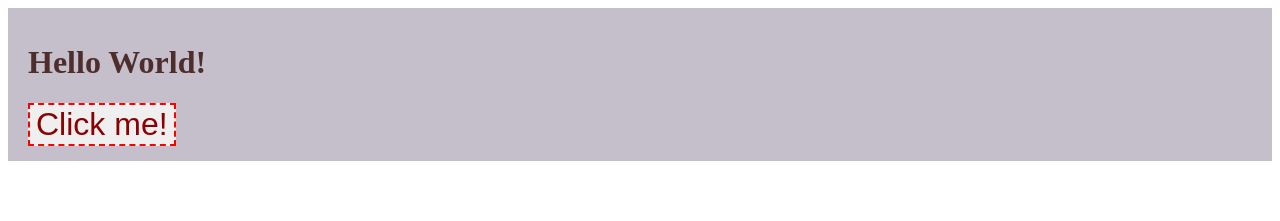
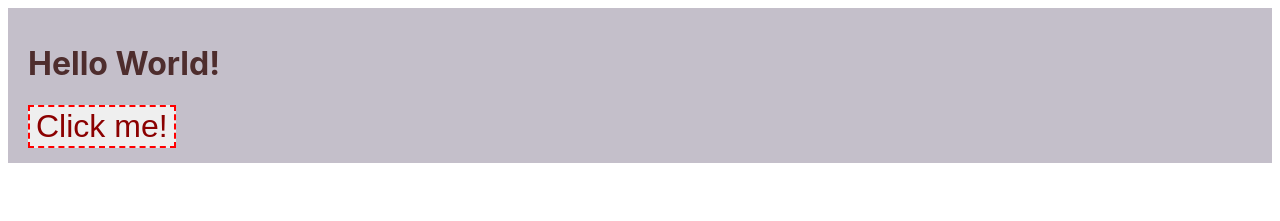
Before and after one commit to derivatively-dynamos/aix-en-provence, a React app: page / in a window 1280 px wide. Shown: the top 221 px of the page. Built offline with nearby package versions, Linux system fonts and the light colour scheme.

Commit message:
Update page-wide css

```diff
--- a/src/components/app.scss
+++ b/src/components/app.scss
@@ -1,3 +1,7 @@
+:root {
+  font-family: Inter, Avenir, Helvetica, Arial, sans-serif;
+}
+
 .container {
   height: 100vh;
   background-color: #E7E3EB;
```
